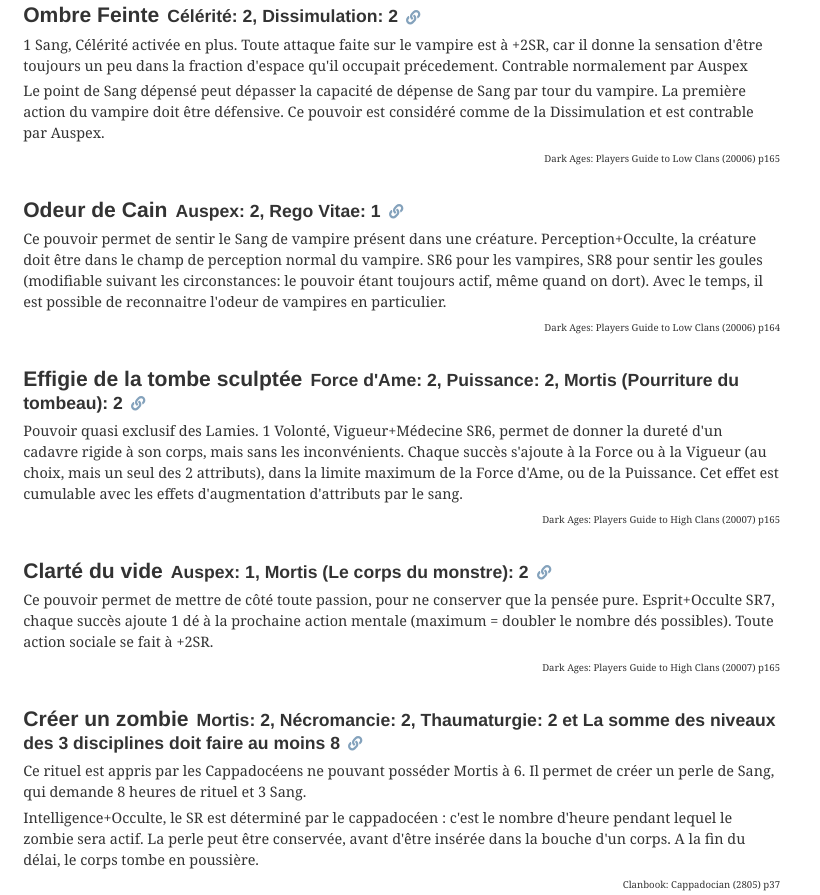
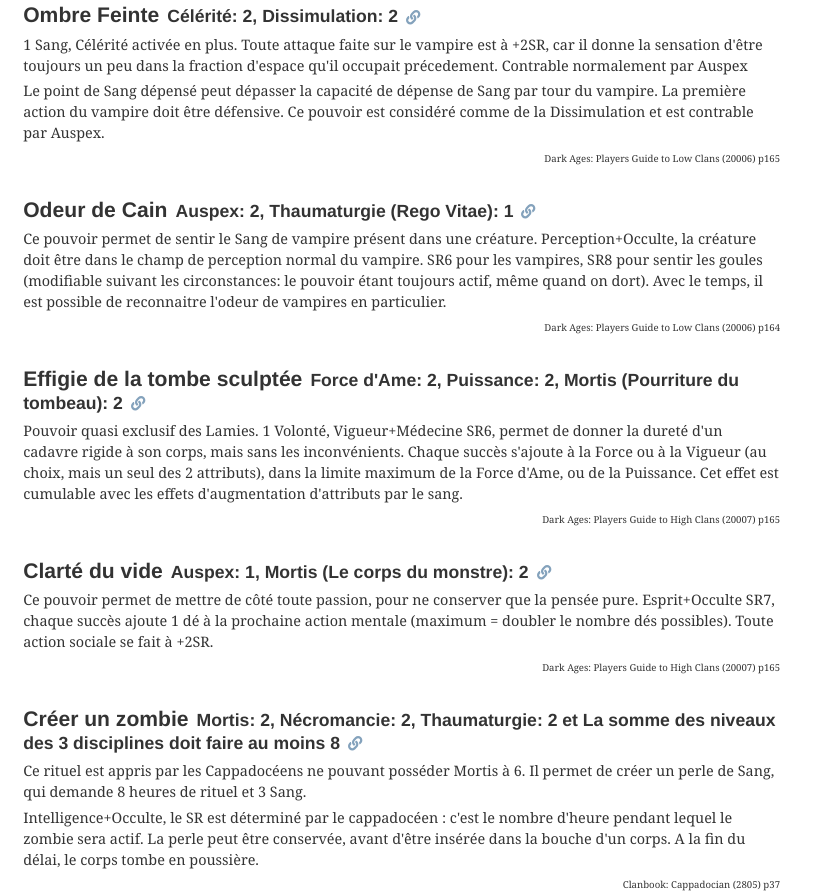
Before and after one commit to zaratan/vampire, a Gatsby site: page /combo in a window 1280 px wide. Shown: the part 2119-3014 px from the top of the page, without its empty margins (0-820 px from the left). Built offline with nearby package versions, Linux system fonts and the light colour scheme; Gatsby itself is replaced by a stand-in of ours; some packages are replaced by stand-ins of ours.

Commit message:
Adding Set combo disc

```diff
--- a/src/components/ComboPower.jsx
+++ b/src/components/ComboPower.jsx
@@ -39,6 +39,7 @@ const RequirementsDiv = styled.div`
   display: inline;
   font-size: 1.1rem;
 `;
+
 const ExtraRequirements = ({ requirements, extraRequirements }) => {
   if (requirements.length === 0) {
     return (
--- a/src/data/disciplines_combo.json
+++ b/src/data/disciplines_combo.json
@@ -656,7 +656,11 @@
     "name": "Odeur de Cain",
     "requirements": [
       { "or": [{ "name": "Auspex", "level": " 2" }] },
-      { "or": [{ "name": "Rego Vitae", "level": " 1" }] }
+      {
+        "or": [
+          { "name": "Thaumaturgie", "subname": "Rego Vitae", "level": " 1" }
+        ]
+      }
     ],
     "source": "Dark Ages: Players Guide to Low Clans (20006) p164",
     "description": [
@@ -884,5 +888,61 @@
       "Ce rituel est appris par les Cappadocéens ne pouvant posséder Mortis à 6. Il permet de créer un perle de Sang, qui demande 8 heures de rituel et 3 Sang.",
       "Intelligence+Occulte, le SR est déterminé par le cappadocéen : c'est le nombre d'heure pendant lequel le zombie sera actif. La perle peut être conservée, avant d'être insérée dans la bouche d'un corps. A la fin du délai, le corps tombe en poussière."
     ]
+  },
+  {
+    "name": "Eclosion de la Vipère",
+    "requirements": [
+      { "or": [{ "name": "Serpentis", "level": " 4" }] },
+      { "or": [{ "name": "Protean", "level": " 2" }] }
+    ],
+    "source": "Vampire: The Dark Ages (2800) p164",
+    "description": [
+      "Le vampire se concentre un tour, dépense 4 Sang, et dégorge un serpent fait de son sang, possédant une morsure venimeuse. Nécessite <b>1 Sang tous les trois jours</b> pour survivre, obéit aux commandements de son maître dont il reflète l'esprit.",
+      "Le Players guide to the low-clans ajoute que le serpent possède Force d'Ame 1 et Puissance 1. Il se dissout si détruit ou non nourri, le sang acide fait 4 dés de dommages aggravés s'il est ingéré. Animalisme permet de communiquer avec eux, mais la personnalité de leur créateur est trop proche pour les rendre naturels."
+    ]
+  },
+  {
+    "name": "Visage de l'être aimé",
+    "requirements": [
+      { "or": [{ "name": "Dissimulation", "level": " 3" }] },
+      { "or": [{ "name": "Présence", "level": " 3" }] }
+    ],
+    "source": "Clanbook: Setite (Revised Edition) (2360) p69, Dark Ages: Players Guide to Low Clans (20006) p167",
+    "description": [
+      "Permet de se faire passer pour <b>un être aimé</b> par la victime. Si on ne connaît pas un tel être, la personne voit qui elle désire (et le vampire a intérêt à réfléchir très vite pour savoir comment réagir!). <b> Charisme+Empathie</b> SR6"
+    ]
+  },
+  {
+    "name": "Bête typhonienne",
+    "requirements": [
+      { "or": [{ "name": "Puissance", "level": " 3" }] },
+      { "or": [{ "name": "Serpentis", "level": " 4" }] }
+    ],
+    "source": "Clanbook: Setite (Revised Edition) (2360) p69",
+    "description": [
+      "Ce pouvoir permet de prendre la forme de la mythique <b>Bête Typhonienne</b>. Coûte <b>3 Sang, </b>la transformation dure 3 tours. +1 en Force, Vigueur, Dextérité, bénéfice du niveau 3 de Serpentis \"Peau de la vipère\", le vampire peut utiliser sa Vigeur pour résister aux morsures et aux griffes. De plus, la morsure de la Bête est empoisonnée, la Bête court à double vitesse, et gagne +2Dés pour tout jet lié à l'odorat ou l'ouïe."
+    ]
+  },
+  {
+    "name": "Peser le coeur",
+    "requirements": [
+      { "or": [{ "name": "Auspex", "level": " 3" }] },
+      { "or": [{ "name": "Serpentis", "level": " 5" }] }
+    ],
+    "source": "Clanbook: Setite (Revised Edition) (2360) p70",
+    "description": [
+      "Le Sétite peut lire le coeur de la victime (sans avoir besoin de l'extraire), tel Thoth. Sur Perception+Empathie SR8, il découvre 1 secret sur les passions, les culpabilités, ou les faiblesses de la victime. Le premier élément révélé est sa nature, puis ses folies, ses faiblesses ou ses peurs."
+    ]
+  },
+  {
+    "name": "Baiser engourdissant du serpent",
+    "requirements": [
+      { "or": [{ "name": "Présence", "level": " 3" }] },
+      { "or": [{ "name": "Serpentis", "level": " 2" }] }
+    ],
+    "source": "Dark Ages: Players Guide to Low Clans (20006) p164",
+    "description": [
+      "Permet d'empoisonner la langue avec un poison subtil. 1 Sang, le vampire frappe avec sa langue sa victime. La blessure se referme lorsque la langue se rétracte, celle-ci reprend tout de suite sa forme normale. Si au moins une blessure est infligée à la victime, elle doit réussir Vigueur (SR6 pour un vampire, SR8 pour un être vivant), avec 3 succès. Pendant l'heure qui suit, tout pouvoir affectant les perceptions, les altérations mentales ou émotionnelles reçoit un succès automatique. Il faut noter que l'effet est souvent utilisé à des fins négatives, mais permet aussi de réparer plus facilement les dégâts dus à Domination par exemple. Les visions semblent aussi plus vivaces. Un humain faisant un échec critique devient apathique pour une heure (Volonté 8 pour faire une action)."
+    ]
   }
 ]
```
